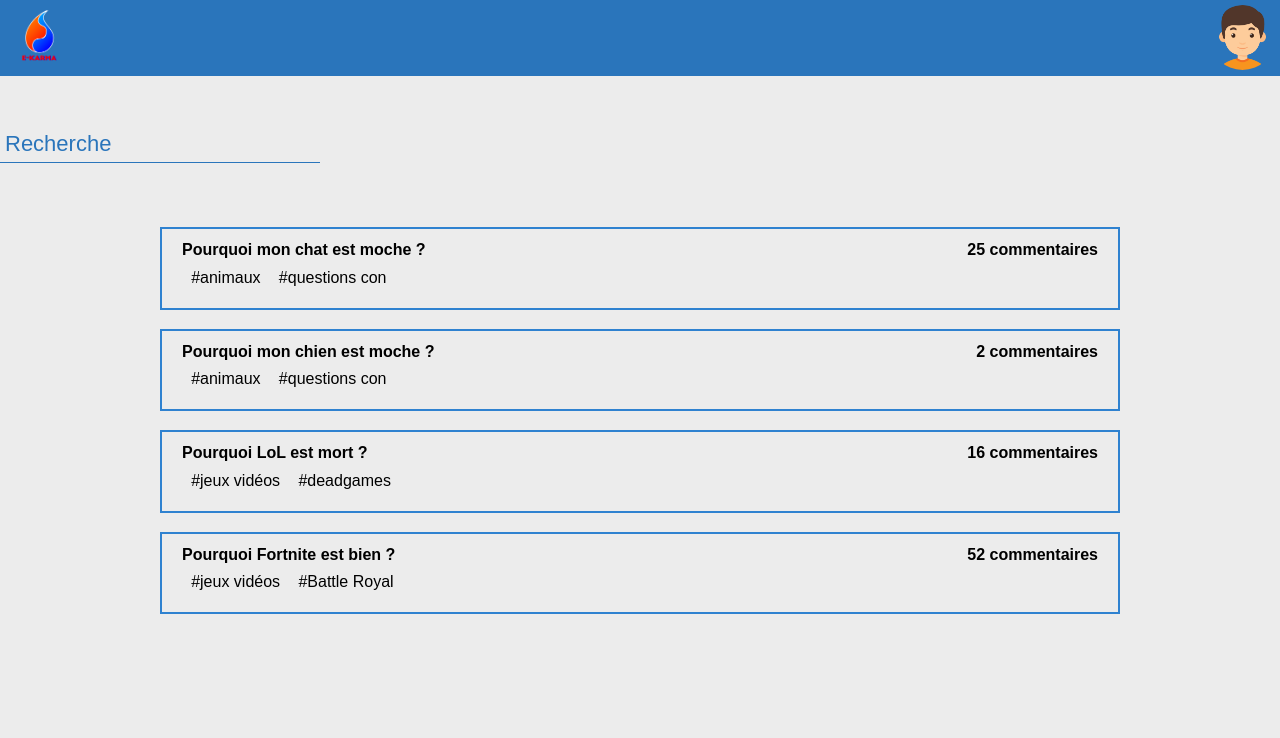
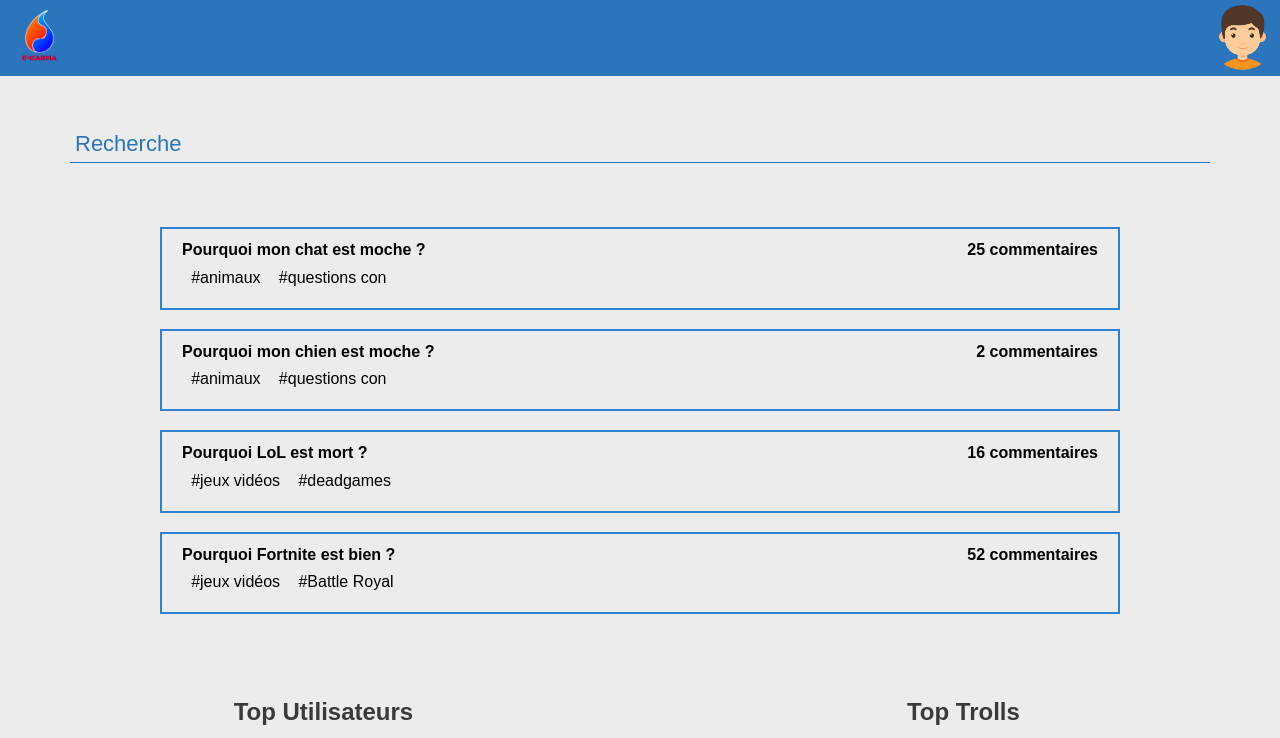
Before and after one commit to b3b3r/e-karma-front, a React (Create React App) app: page / in a window 1280 px wide. Shown: the top 738 px of the page. Built offline with nearby package versions, Linux system fonts and the light colour scheme.

Commit message:
ajustement barre de recherche

```diff
--- a/src/containers/Home.jsx
+++ b/src/containers/Home.jsx
@@ -18,7 +18,7 @@ class Home extends Component {
     top.push(usersArray[usersArray.length - 2]);
     return (
       <div className="Home">
-        <Input label="Recherche" />
+        <Input label="Recherche" className="recherche"/>
         <div className="topics">
           {topics.map(topic => (
             <NavLink to="/topics/1" className="liens"><div className="topic">
--- a/src/containers/Home.scss
+++ b/src/containers/Home.scss
@@ -6,10 +6,14 @@
   display: flex;
   flex-direction: column;
   font-family: "montserrat", sans-serif;
+  align-items: center;
+  .recherche{
+    width: 1140px;
+  }
   .topics {
     align-self: center;
     width: 75%;
-    margin-bottom: 8%;
+    margin-bottom: 5%;
     .topic {
       background: none;
       position: relative;
```
